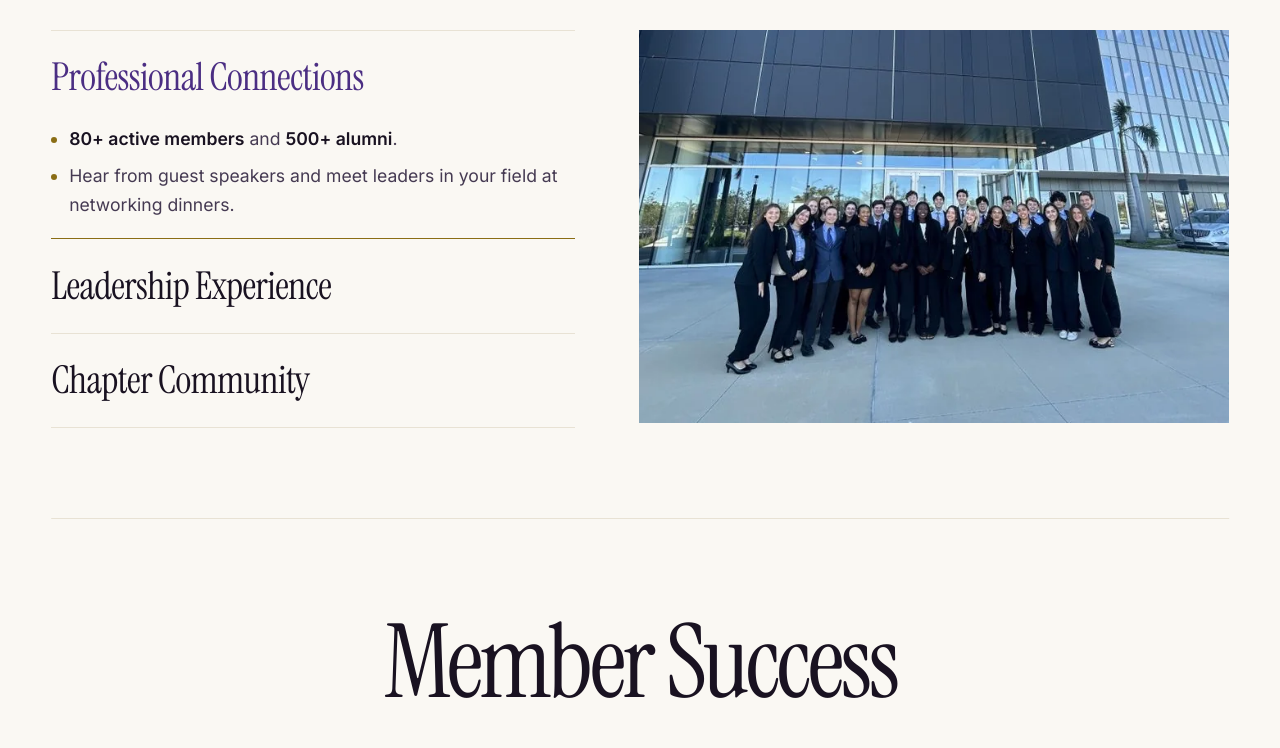
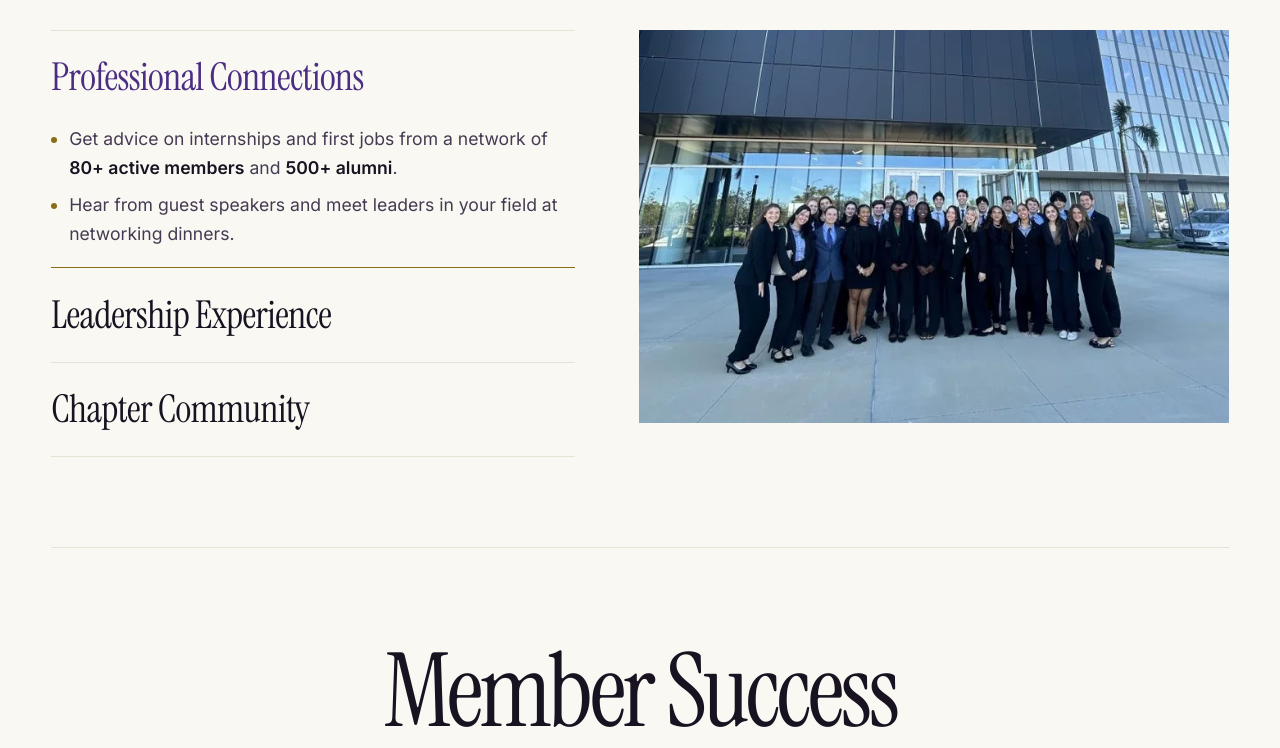
Before and after one commit to Chasebarn/pct-zeta-rho, a website: page v2/index.html in a window 1280 px wide. Shown: the part 860-1608 px from the top of the page. Drawn offline with Linux system fonts and the light colour scheme.

Commit message:
Explain what students gain from the chapter network

```diff
--- a/v2/index.html
+++ b/v2/index.html
@@ -726,7 +726,7 @@
         </h2>
         <div class="grow__panel" id="grow-p1" role="region" aria-labelledby="grow-b1">
           <ul class="grow__say">
-            <li><strong>80+ active members</strong> and <strong>500+ alumni</strong>.</li>
+            <li>Get advice on internships and first jobs from a network of <strong>80+ active members</strong> and <strong>500+ alumni</strong>.</li>
             <li>Hear from guest speakers and meet leaders in your field at networking dinners.</li>
           </ul>
           <figure class="grow__fig" id="grow-f1" aria-labelledby="grow-b1">
```
Also changed, not shown: v2/parts/02-grow.html (+1 -1 lines).
